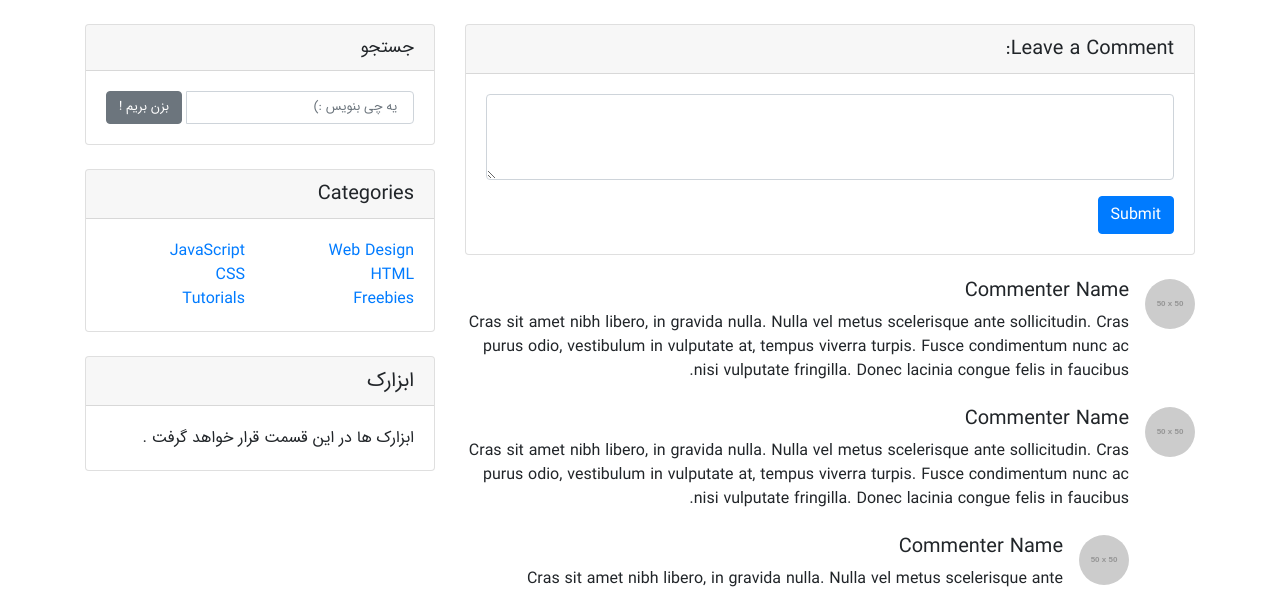
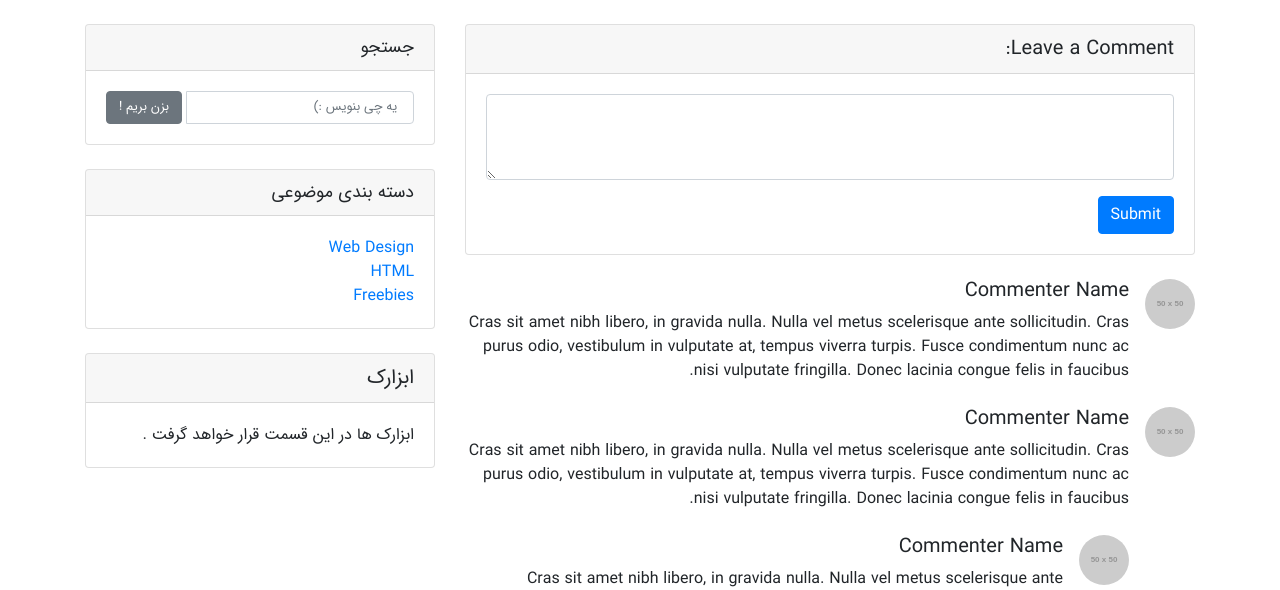
Before and after one commit to hamed-zeidabadi/CMS_PHP, a PHP site: page /index.php in a window 1280 px wide. Shown: the part 56-646 px from the top of the page. Run offline with PHP 8.4, Linux system fonts and the light colour scheme; grey boxes labelled with a size stand in for pictures from a placeholder-image service; data that the repository does not hold is empty; some libraries are stand-ins or nearby versions.

Commit message:
fix style in sidebar

```diff
--- a/sidebar.php
+++ b/sidebar.php
@@ -8,7 +8,7 @@
 
      <!-- Categories Widget -->
      <div class="card my-4">
-         <h5 class="card-header">Categories</h5>
+         <h5 style="font-size: 1.1em;" class="card-header">دسته بندی موضوعی</h5>
          <div class="card-body">
              <div class="row">
                  <div class="col-lg-6">
@@ -24,19 +24,7 @@
                          </li>
                      </ul>
                  </div>
-                 <div class="col-lg-6">
-                     <ul class="list-unstyled mb-0">
-                         <li>
-                             <a href="#">JavaScript</a>
-                         </li>
-                         <li>
-                             <a href="#">CSS</a>
-                         </li>
-                         <li>
-                             <a href="#">Tutorials</a>
-                         </li>
-                     </ul>
-                 </div>
+
              </div>
          </div>
      </div>
```
